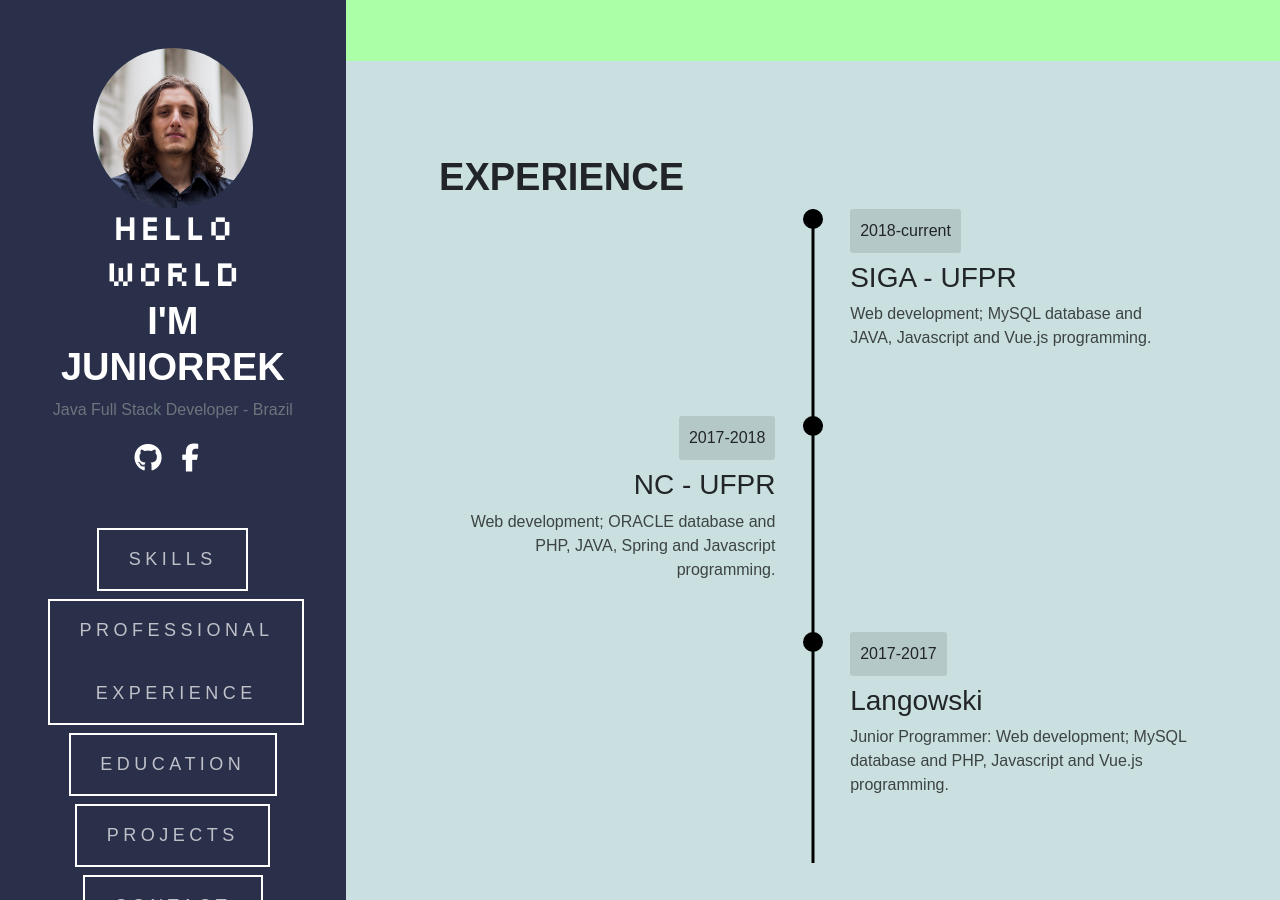
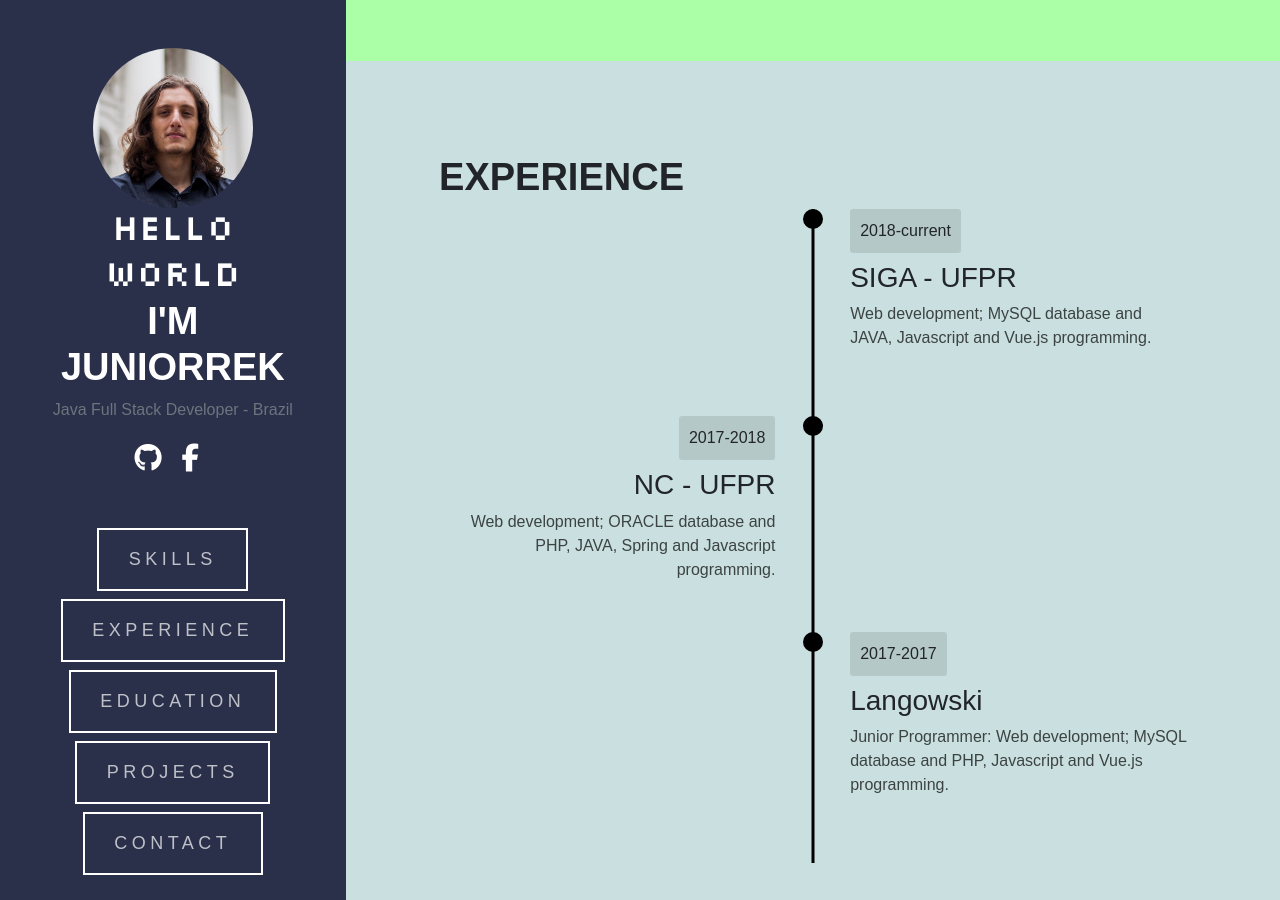
Before and after one commit to Juniorrek/juniorrek.github.io, a Jekyll site: the page built from index.markdown, in a window 1280 px wide and 900 px high, scrolled down 339 px. Built offline with Jekyll 4.4.1, drawn with Linux system fonts in a browser that asks for light colours; nearby versions of some CDN libraries.

Commit message:
Update default.html

```diff
--- a/_layouts/default.html
+++ b/_layouts/default.html
@@ -37,7 +37,7 @@
                     <a class="button" href="#habilidades">Skills</a>
                 </li>
                 <li>
-                    <a class="button" href="#experiencia">Professional Experience</a>
+                    <a class="button" href="#experiencia">Experience</a>
                 </li>
                 <li>
                     <a class="button" href="#educacao">Education</a>
```
